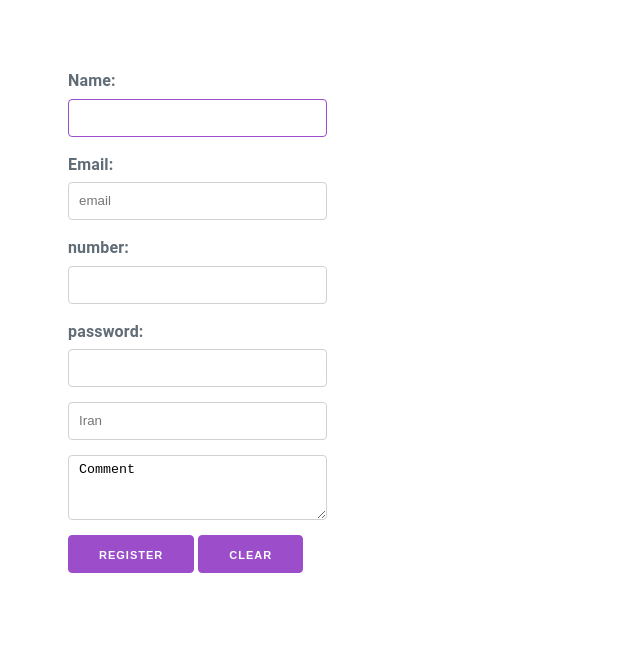
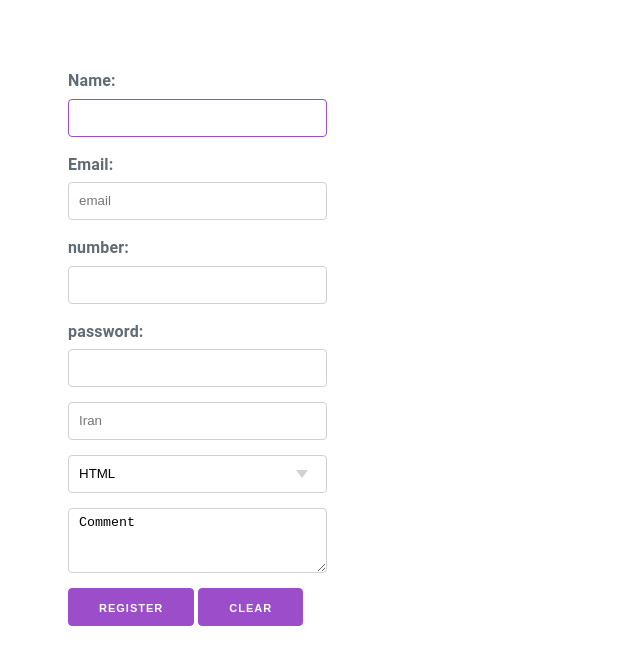
Before and after one commit to zahrakhoshkalam/form-css, a plain HTML site: page index.html in a window 1280 px wide. Shown: the whole page, without its empty margins (0-640 px from the left). Drawn offline with nearby package versions, Linux system fonts and the light colour scheme.

Commit message:
Drop down List

```diff
--- a/index.html
+++ b/index.html
@@ -37,7 +37,20 @@
         <option data-value="4">Turkey</option>
         <option data-value="5">Iraq</option>
       </datalist>
+      <select>
+        <optgroup label="Frontend-courses">
+          <option value="1">HTML</option>
+          <option value="2">CSS</option>
+          <option value="3">JavaScript</option>
+        </optgroup>
+        <optgroup label="Backend-courses">
+          <option value="1">node.js</option>
+          <option value="2">django</option>
+          <option value="3">asp.net</option>
+        </optgroup>
+      </select>
       <textarea name=" " cols="30" rows="10">Comment</textarea>
+
       <div>
         <button type="submit">Register</button>
         <button type="reset">Clear</button>
```
